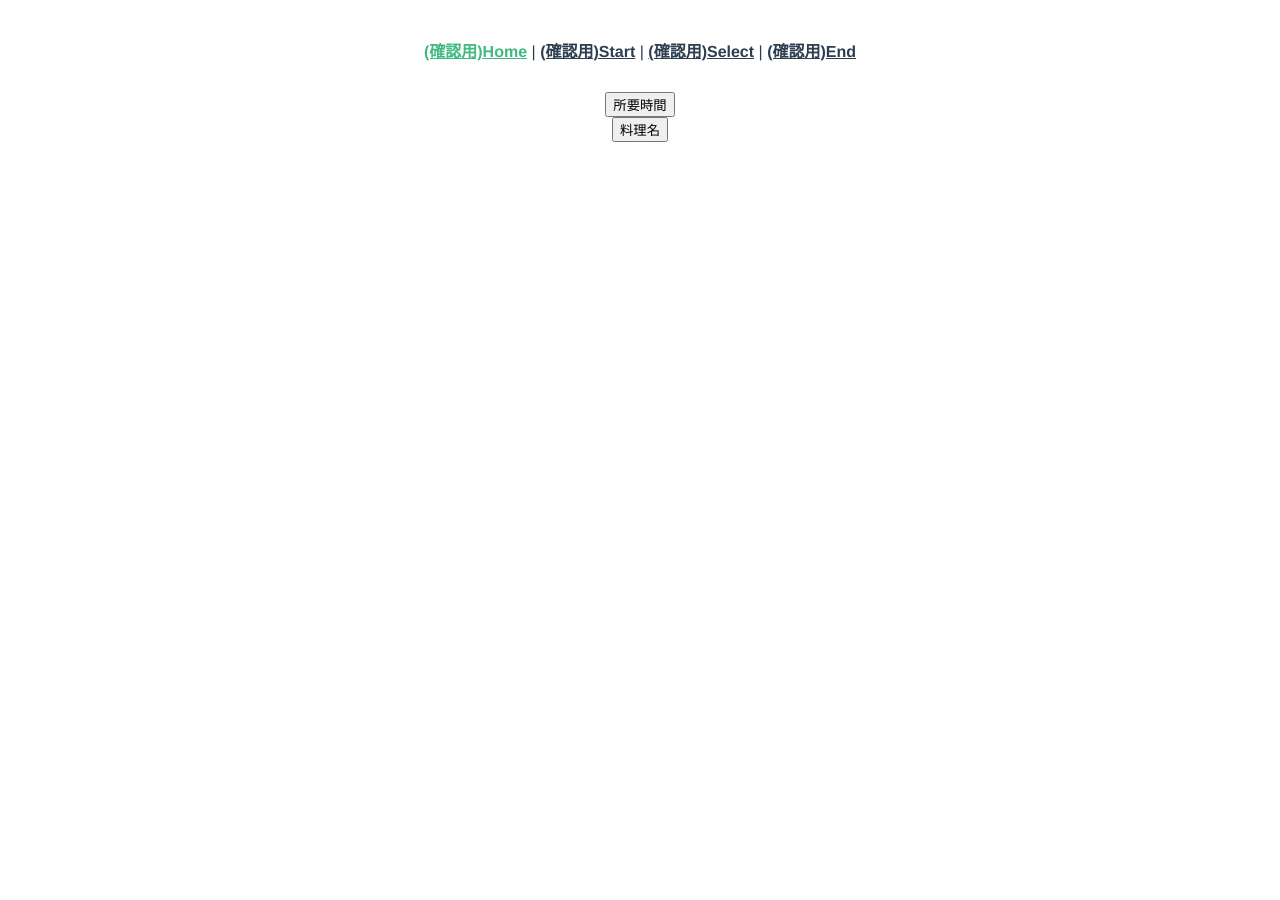
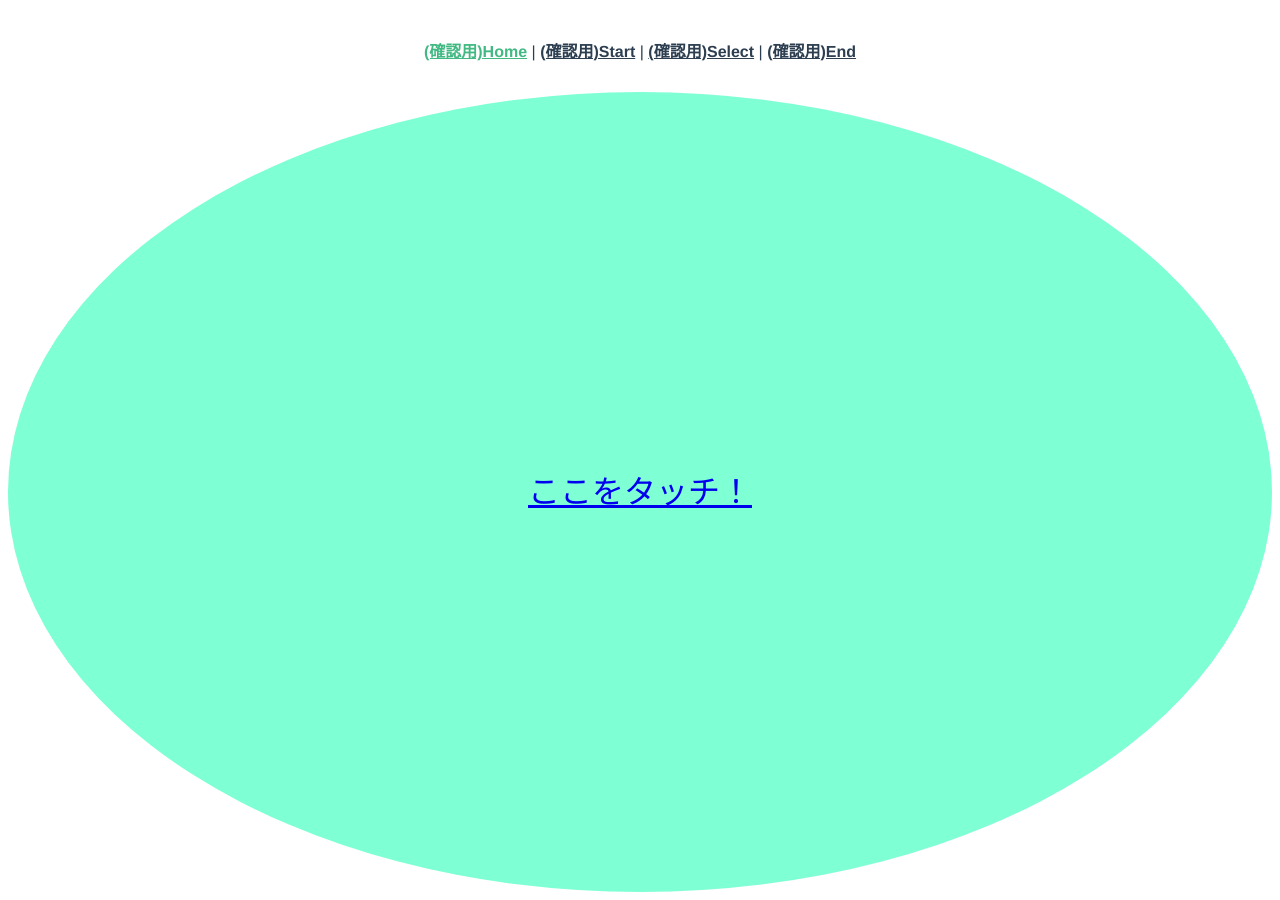
Before and after one commit to love-himaraya/daytrip-app, a Vue app: page / in a window 1280 px wide. Before the commit the page ends 800 px from the top, so only its background shows below. Built offline with nearby package versions, Linux system fonts and the light colour scheme; the HTML template or start-up script is replaced by a standard one.

Commit message:
フェードインのイメージhomevue

```diff
--- a/src/views/Home.vue
+++ b/src/views/Home.vue
@@ -1,52 +1,48 @@
 <template>
-  <div>
-    <div v-bind:class="totalTime">{{ totalTime }}</div>
-    <button v-on:click="timeToCook">所要時間</button>
-    <div v-bind:class="dishName">{{ dishName }}</div>
-    <button v-on:click="dishNameHyouji">料理名</button>
+  <div class="all__home">
+    <div>
+      <transition mode="out-in" appear>
+        <div class="toStart">
+          <router-link to="/start">ここをタッチ！</router-link>
+        </div>
+      </transition>
+    </div>
   </div>
 </template>
 <script>
 // @ is an alias to /src
-import {
-  getFrenchRecipeRanking,
-  getChineseRecipeRanking,
-} from "@/components/get-ranking.js"
 
 export default {
   name: "Home",
-
-  data() {
-    return { totalTime: "", dishName: "", dishMaterial: "" }
-  },
-  methods: {
-    timeToCook: function () {
-      getChineseRecipeRanking().then((data) => {
-        for (let i = 0; i < data.result.length; i++) {
-          let recipeIndication = data.result[i].foodImageUrl
-          this.totalTime += recipeIndication
-        }
-      })
-    },
-    getFrench: function () {
-      getFrenchRecipeRanking().then((data) => {
-        for (let i = 0; i < data.result.length; i++) {
-          let recipeIndication = data.result[i].foodImageUrl
-          this.dishName += recipeIndication
-        }
-      })
-    },
-    dishNameHyouji: function () {
-      fetch(
-        "https://app.rakuten.co.jp/services/api/Recipe/CategoryList/20170426?applicationId=1005863942230053395&categoryType=large"
-      )
-        .then((rea) => {
-          return rea.json()
-        })
-        .then((datas) => {
-          console.log(datas)
-        })
-    },
-  },
 }
 </script>
+<style scoped>
+.v-enter {
+  opacity: 0;
+}
+.v-enter-active {
+  transition: opacity 2s;
+}
+.v-enter-to {
+  opacity: 1;
+}
+.v-leave {
+  opacity: 1;
+}
+.v-leave-active {
+  transition: opacity 2s;
+}
+.v-leave-to {
+  opacity: 1;
+}
+.toStart {
+  display: flex;
+  height: 50rem;
+  background-color: aquamarine;
+  border-radius: 100%;
+  justify-content: center;
+
+  line-height: 50rem;
+  font-size: 2rem;
+}
+</style>
```
